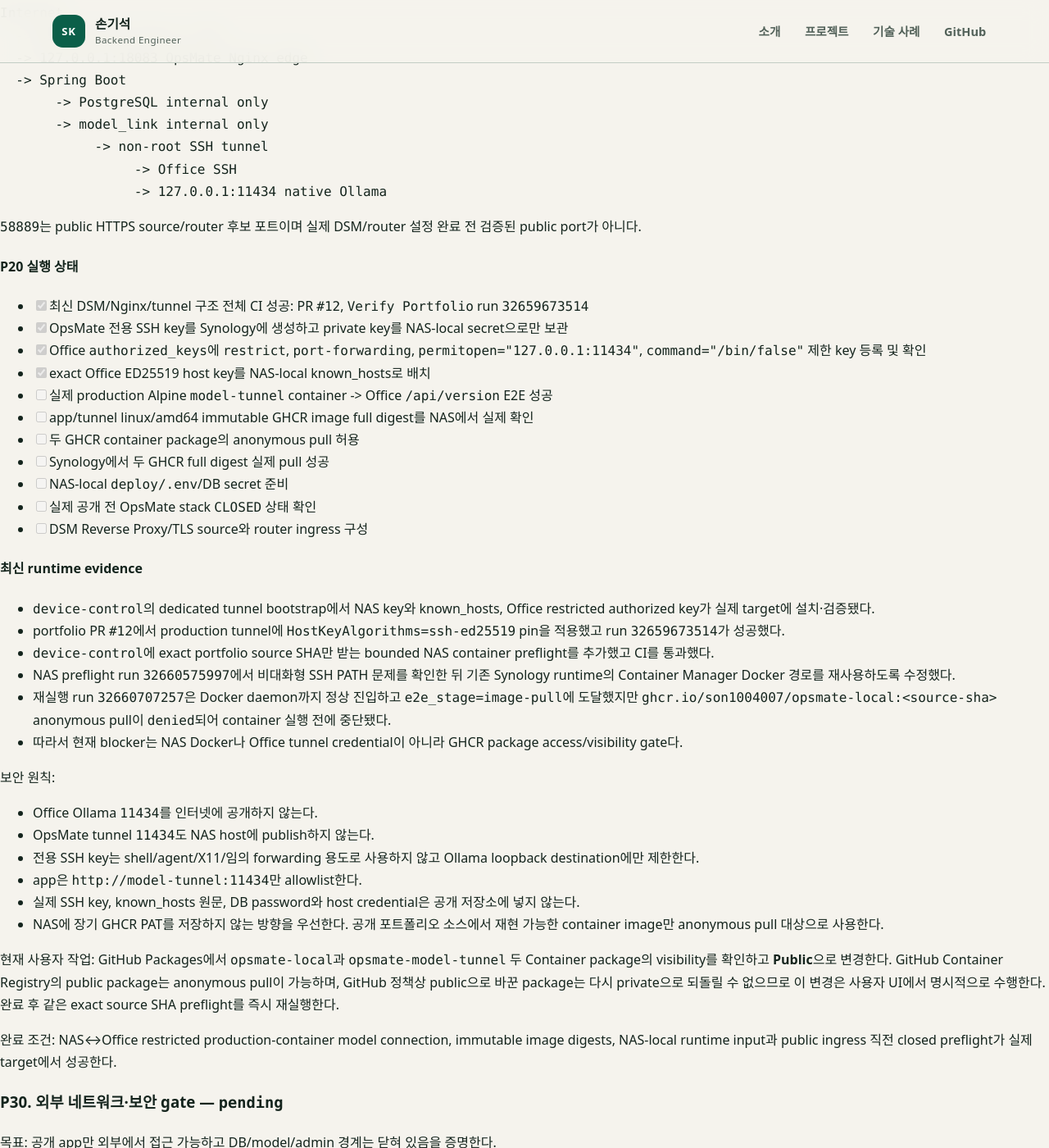
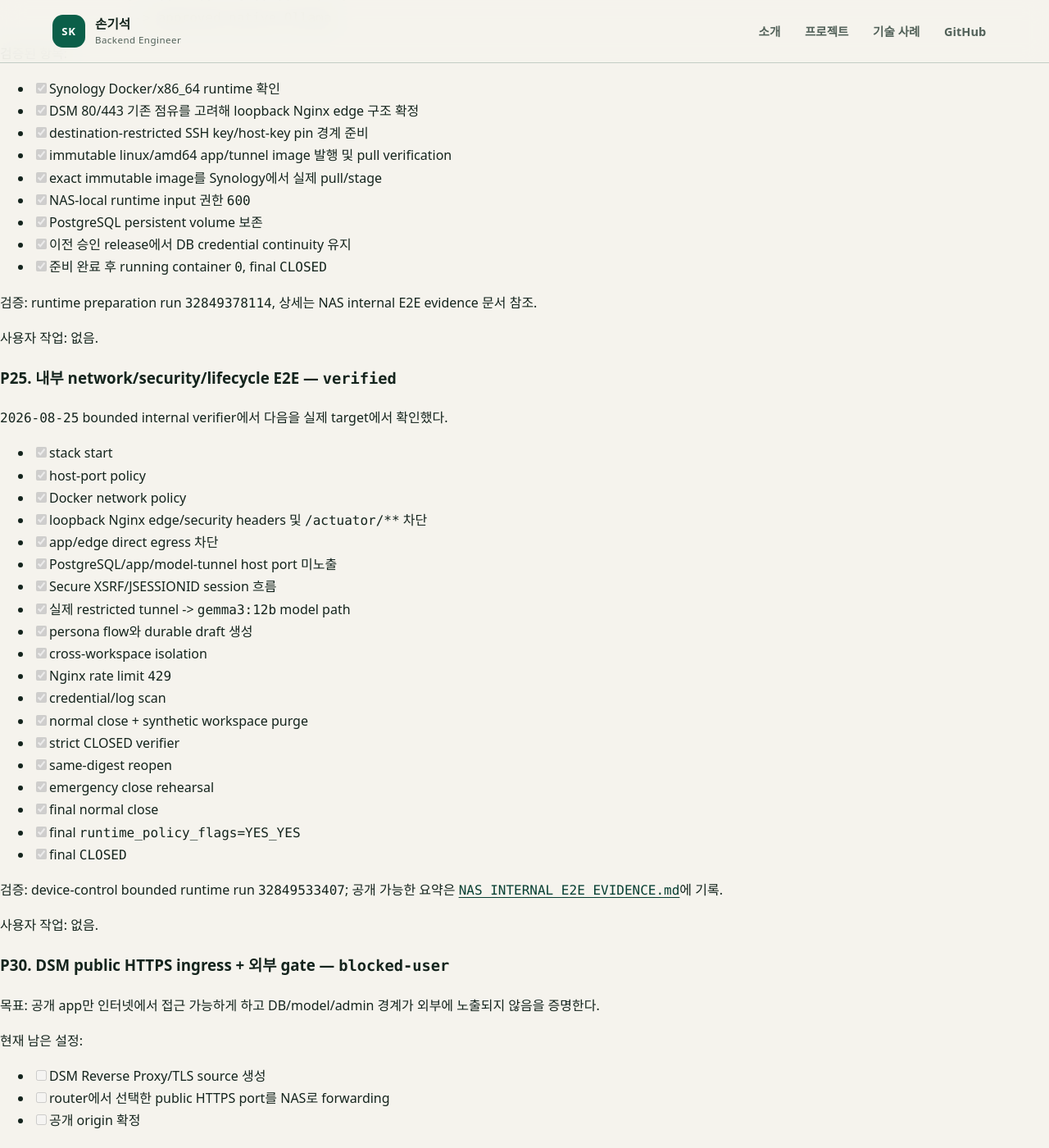
Before and after one commit to son1004007/engineering-career-portfolio, a Jekyll site: the page built from PORTFOLIO_COMPLETION_PLAN.md, in a window 1280 px wide and 1400 px high, scrolled down 1750 px. Shown: the whole window at 82% size. Built offline with Jekyll 4.4.1, drawn with Linux system fonts in a browser that asks for light colours; our own code applies the rules of GitHub Pages for plain Markdown files; some of the changed text lies outside the part shown.

Commit message:
docs: advance OpsMate plan to public ingress gate

````diff
--- a/PORTFOLIO_COMPLETION_PLAN.md
+++ b/PORTFOLIO_COMPLETION_PLAN.md
@@ -1,11 +1,12 @@
 # Portfolio Completion Plan
 
-- 기준일: `2026-08-24`
-- 목적: 현재 공개 포트폴리오와 `OpsMate Local`을 실제 검증 증거에 맞춰 동기화하고 남은 외부 배포·운영 gate를 순서대로 완료한다.
-- 원칙: 문서상 완료가 아니라 최근 commit, test, workflow, bounded runtime E2E를 근거로 상태를 올린다.
+- 기준일: `2026-08-25`
+- 목적: 공개 포트폴리오와 `OpsMate Local`을 실제 검증 증거에 맞춰 동기화하고 남은 **외부 HTTPS ingress** gate를 완료한다.
+- 원칙: 문서상 완료가 아니라 exact source, immutable image digest, CI, bounded runtime E2E를 근거로 상태를 올린다.
 - 전역 기준: `son1004007/ai-agent-workflow-playbook/CONTROL.md`
 - 실행 ledger: [`WORKS.md`](WORKS.md)
 - 장기 backlog: [`TASKS.md`](TASKS.md)
+- 최신 내부 배포 증거: [`02_projects/opsmate-local/docs/NAS_INTERNAL_E2E_EVIDENCE.md`](02_projects/opsmate-local/docs/NAS_INTERNAL_E2E_EVIDENCE.md)
 
 ## 상태
 
@@ -13,54 +14,45 @@
 |---|---|
 | `pending` | 아직 시작하지 않음 |
 | `in-progress` | 현재 수행 중 |
-| `blocked-user` | 계정 승인·물리 기기 확인 등 사용자만 가능한 입력 대기 |
+| `blocked-user` | DSM/router UI처럼 사용자 조작이 필요한 입력 대기 |
 | `blocked-external` | 외부 서비스/네트워크/runtime 조건 대기 |
 | `verified` | 요구된 검증 증거까지 확보 |
 
+## 현재 검증 release
+
+- portfolio source: `f99686981da7efb8802635ae2bde5b0f781433ad`
+- application image: `ghcr.io/son1004007/opsmate-local@sha256:61e267c05bf0ce0ea932ae62a3989194bd2a0065532d0ee4caee8b37c8f9d40b`
+- model-tunnel image: `ghcr.io/son1004007/opsmate-model-tunnel@sha256:7fc133485a8ba60190e55b5eeb2da8b5eb02c1aa7e70e0cc0ce7b723746db1df`
+- model: `gemma3:12b`
+- 기본 runtime 상태: `CLOSED`
+
 ## 실행 순서
 
-### P00. 상태 문서 동기화 — `verified`
+### P00. 상태 문서 동기화 — `in-progress`
 
-- [x] `2026-08-23` 실제 모델 E2E를 공개 상태 문서에 동기화
-- [x] README/AGENTS/evidence/strategy/task 문서 정합성 확인
-
-검증: PR `#10`의 `Verify Portfolio` run `32638023909`에서 public portfolio 정합성 검사와 Jekyll build가 성공했다.
+- [x] `2026-08-23` 실제 모델 E2E 기록
+- [x] `2026-08-25` Synology internal deployment/lifecycle E2E 증거 확보
+- [x] GHCR anonymous-pull blocker가 더 이상 현재 blocker가 아님을 runtime evidence로 확인
+- [ ] 최신 evidence/state 문서 변경의 portfolio CI와 Pages build 확인
 
 사용자 작업: 없음.
 
-### P10. 최신 baseline regression — `verified`
+### P10. 최신 repository regression — `verified`
 
-- [x] OpsMate `clean verify`
-- [x] Spring Security 샘플 `clean verify`
-- [x] 저장소 공개 링크·credential·상태 정합성 검사
-- [x] Jekyll/Pages build 검증
-- [x] container/config 정적 검수
-- [x] Docker non-root image build와 one-shot migration rehearsal
+- [x] OpsMate Maven regression
+- [x] Spring Security 샘플 regression
+- [x] 공개 링크·credential·상태 정합성 검사
+- [x] Jekyll build
+- [x] shell/Compose/Nginx/container/runbook 검증
+- [x] non-root image build 및 migration rehearsal
 
-검증: PR `#10`, `Verify Portfolio` run `32638023909`의 모든 job 성공. P20 tunnel host-key pin 변경은 PR `#12`, run `32659673514`에서 전체 portfolio regression을 다시 통과했다.
+검증: source `f99686981da7efb8802635ae2bde5b0f781433ad`에 대해 `Verify Portfolio` run `32848946968`의 모든 job 성공.
 
 사용자 작업: 없음.
 
-### P20. OpsMate public application 배포 준비 — `blocked-user`
+### P20. OpsMate NAS 배포 준비 — `verified`
 
-목표: 실제 인터넷에서 접근 가능한 애플리케이션 URL을 만들되 DB와 모델 endpoint는 공개하지 않는다.
-
-#### 확정한 runtime/architecture
-
-- [x] app host: 개인 Synology NAS
-- [x] model runtime: 승인된 Office GPU 서버의 native Ollama
-- [x] Office 공개 포트폴리오 추론 사용 승인 확인
-- [x] Office Ollama `0.13.5`, `gemma3:12b`, API reachability 확인
-- [x] Office Docker 미설치 확인; Docker 설치를 전제조건에서 제거
-- [x] Synology Docker `24.0.2`, `x86_64` 확인
-- [x] Synology 80/443은 DSM이 사용 중임을 runtime에서 확인
-- [x] 공개 TLS 구조를 `DSM Reverse Proxy/TLS -> NAS loopback Nginx edge`로 확정
-- [x] app의 직접 egress를 제거하고 `model-tunnel`만 outbound network를 갖도록 Compose 분리
-- [x] PostgreSQL, app, model-tunnel은 host port를 publish하지 않는 구조로 변경
-- [x] 과거 Office Docker model-host/Caddy 자산 제거
-- [x] production `model-tunnel`을 exact Office ED25519 host key algorithm으로 pin하고 최신 CI regression 성공
-
-현재 target 구조:
+목표 구조:
 
 ```text
 Internet
@@ -69,82 +61,100 @@
   -> Spring Boot
        -> PostgreSQL internal only
        -> model_link internal only
-            -> non-root SSH tunnel
-                 -> Office SSH
-                 -> 127.0.0.1:11434 native Ollama
+            -> non-root restricted SSH tunnel
+                 -> approved native Ollama
 ```
 
-`58889`는 public HTTPS source/router 후보 포트이며 실제 DSM/router 설정 완료 전 검증된 public port가 아니다.
+검증된 항목:
 
-#### P20 실행 상태
+- [x] Synology Docker/x86_64 runtime 확인
+- [x] DSM 80/443 기존 점유를 고려해 loopback Nginx edge 구조 확정
+- [x] destination-restricted SSH key/host-key pin 경계 준비
+- [x] immutable linux/amd64 app/tunnel image 발행 및 pull verification
+- [x] exact immutable image를 Synology에서 실제 pull/stage
+- [x] NAS-local runtime input 권한 `600`
+- [x] PostgreSQL persistent volume 보존
+- [x] 이전 승인 release에서 DB credential continuity 유지
+- [x] 준비 완료 후 running container `0`, final `CLOSED`
 
-- [x] 최신 DSM/Nginx/tunnel 구조 전체 CI 성공: PR `#12`, `Verify Portfolio` run `32659673514`
-- [x] OpsMate 전용 SSH key를 Synology에 생성하고 private key를 NAS-local secret으로만 보관
-- [x] Office `authorized_keys`에 `restrict`, `port-forwarding`, `permitopen="127.0.0.1:11434"`, `command="/bin/false"` 제한 key 등록 및 확인
-- [x] exact Office ED25519 host key를 NAS-local known_hosts로 배치
-- [ ] 실제 production Alpine `model-tunnel` container -> Office `/api/version` E2E 성공
-- [ ] app/tunnel linux/amd64 immutable GHCR image full digest를 NAS에서 실제 확인
-- [ ] 두 GHCR container package의 anonymous pull 허용
-- [ ] Synology에서 두 GHCR full digest 실제 pull 성공
-- [ ] NAS-local `deploy/.env`/DB secret 준비
-- [ ] 실제 공개 전 OpsMate stack `CLOSED` 상태 확인
-- [ ] DSM Reverse Proxy/TLS source와 router ingress 구성
+검증: runtime preparation run `32849378114`, 상세는 NAS internal E2E evidence 문서 참조.
 
-#### 최신 runtime evidence
+사용자 작업: 없음.
 
-- `device-control`의 dedicated tunnel bootstrap에서 NAS key와 known_hosts, Office restricted authorized key가 실제 target에 설치·검증됐다.
-- portfolio PR `#12`에서 production tunnel에 `HostKeyAlgorithms=ssh-ed25519` pin을 적용했고 run `32659673514`가 성공했다.
-- `device-control`에 exact portfolio source SHA만 받는 bounded NAS container preflight를 추가했고 CI를 통과했다.
-- NAS preflight run `32660575997`에서 비대화형 SSH PATH 문제를 확인한 뒤 기존 Synology runtime의 Container Manager Docker 경로를 재사용하도록 수정했다.
-- 재실행 run `32660707257`은 Docker daemon까지 정상 진입하고 `e2e_stage=image-pull`에 도달했지만 `ghcr.io/son1004007/opsmate-local:<source-sha>` anonymous pull이 `denied`되어 container 실행 전에 중단됐다.
-- 따라서 현재 blocker는 NAS Docker나 Office tunnel credential이 아니라 GHCR package access/visibility gate다.
+### P25. 내부 network/security/lifecycle E2E — `verified`
 
-보안 원칙:
+`2026-08-25` bounded internal verifier에서 다음을 실제 target에서 확인했다.
 
-- Office Ollama `11434`를 인터넷에 공개하지 않는다.
-- OpsMate tunnel `11434`도 NAS host에 publish하지 않는다.
-- 전용 SSH key는 shell/agent/X11/임의 forwarding 용도로 사용하지 않고 Ollama loopback destination에만 제한한다.
-- app은 `http://model-tunnel:11434`만 allowlist한다.
-- 실제 SSH key, known_hosts 원문, DB password와 host credential은 공개 저장소에 넣지 않는다.
-- NAS에 장기 GHCR PAT를 저장하지 않는 방향을 우선한다. 공개 포트폴리오 소스에서 재현 가능한 container image만 anonymous pull 대상으로 사용한다.
+- [x] stack start
+- [x] host-port policy
+- [x] Docker network policy
+- [x] loopback Nginx edge/security headers 및 `/actuator/**` 차단
+- [x] app/edge direct egress 차단
+- [x] PostgreSQL/app/model-tunnel host port 미노출
+- [x] Secure XSRF/JSESSIONID session 흐름
+- [x] 실제 restricted tunnel -> `gemma3:12b` model path
+- [x] persona flow와 durable draft 생성
+- [x] cross-workspace isolation
+- [x] Nginx rate limit `429`
+- [x] credential/log scan
+- [x] normal close + synthetic workspace purge
+- [x] strict CLOSED verifier
+- [x] same-digest reopen
+- [x] emergency close rehearsal
+- [x] final normal close
+- [x] final `runtime_policy_flags=YES_YES`
+- [x] final `CLOSED`
 
-현재 사용자 작업: GitHub Packages에서 `opsmate-local`과 `opsmate-model-tunnel` 두 Container package의 visibility를 확인하고 **Public**으로 변경한다. GitHub Container Registry의 public package는 anonymous pull이 가능하며, GitHub 정책상 public으로 바꾼 package는 다시 private으로 되돌릴 수 없으므로 이 변경은 사용자 UI에서 명시적으로 수행한다. 완료 후 같은 exact source SHA preflight를 즉시 재실행한다.
+검증: device-control bounded runtime run `32849533407`; 공개 가능한 요약은 [`NAS_INTERNAL_E2E_EVIDENCE.md`](02_projects/opsmate-local/docs/NAS_INTERNAL_E2E_EVIDENCE.md)에 기록.
 
-완료 조건: NAS↔Office restricted production-container model connection, immutable image digests, NAS-local runtime input과 public ingress 직전 closed preflight가 실제 target에서 성공한다.
+사용자 작업: 없음.
 
-### P30. 외부 네트워크·보안 gate — `pending`
+### P30. DSM public HTTPS ingress + 외부 gate — `blocked-user`
 
-목표: 공개 app만 외부에서 접근 가능하고 DB/model/admin 경계는 닫혀 있음을 증명한다.
+목표: 공개 app만 인터넷에서 접근 가능하게 하고 DB/model/admin 경계가 외부에 노출되지 않음을 증명한다.
 
-- [ ] DSM HTTPS 인증서/public origin 확인
-- [ ] 외부 전체 persona smoke
-- [ ] 서로 다른 두 세션 cross-workspace 격리
-- [ ] DB 외부 비노출 확인
-- [ ] model endpoint 외부 비노출 확인
-- [ ] app direct egress 부재/tunnel-only model path runtime 확인
-- [ ] Nginx 익명 요청 rate limit `429` 확인
-- [ ] 공개 로그에 credential/민감 endpoint가 남지 않는지 확인
+현재 남은 설정:
 
-사용자 작업: DSM/router UI나 물리 외부망 확인처럼 연결된 도구로 수행할 수 없는 단계만 요청한다.
+- [ ] DSM Reverse Proxy/TLS source 생성
+- [ ] router에서 선택한 public HTTPS port를 NAS로 forwarding
+- [ ] 공개 origin 확정
 
-완료 조건: 외부에서 app은 정상 사용 가능하고 내부 의존성은 노출되지 않으며 rate/egress 통제가 검증된다.
+현재 설계 후보:
 
-### P40. close/reopen lifecycle rehearsal — `pending`
+```text
+public HTTPS: <Synology DDNS hostname>:58889
+DSM reverse proxy destination: http://127.0.0.1:18083
+```
 
-목표: 공개 데모를 안전하게 닫고 동일 artifact로 다시 열 수 있음을 실제로 검증한다.
+`58889`는 설정 전까지 검증된 공개 포트가 아니다. DSM source의 인증서는 실제 DDNS hostname과 일치해야 한다.
 
-- [ ] normal close: edge -> app -> model-tunnel -> synthetic purge -> DB
-- [ ] environment-independent emergency close
-- [ ] closed verifier: Compose state + loopback/public live marker 부재
-- [ ] same app/tunnel image digest reopen
-- [ ] public smoke 재검증
-- [ ] 최종 상태를 `CLOSED`로 유지
+사용자 설정 후 자동으로 수행할 검증:
 
-Office native Ollama 자체는 공유 runtime이므로 OpsMate lifecycle이 임의 종료하지 않는다. OpsMate 모델 접근 경계는 restricted SSH tunnel 수명주기로 통제한다.
+- [ ] exact reviewed release OPEN
+- [ ] Internet/LTE 외부 HTTPS smoke
+- [ ] root/live marker와 security headers
+- [ ] 실제 모델 기반 전체 persona flow
+- [ ] 외부 두 세션 cross-workspace 격리
+- [ ] PostgreSQL 외부 비노출
+- [ ] model/Ollama 외부 비노출
+- [ ] public `/api/**`/`/actuator/**` 경계
+- [ ] public rate limit `429`
+- [ ] 공개 로그 credential/민감정보 scan
 
-사용자 작업: 없음. 단, target이 사람 승인을 강제하는 보안 정책을 사용하면 그 승인만 요청한다.
+완료 조건: 외부에서 app만 정상 사용 가능하고 내부 의존성은 노출되지 않으며 rate/session/egress 경계가 검증된다.
 
-완료 조건: 닫기·비상 종료·동일 digest 재개가 실제 target에서 성공하고 최종적으로 닫힌 상태가 확인된다.
+### P40. public close/reopen lifecycle — `pending`
+
+내부 lifecycle은 P25에서 이미 `verified`다. 여기서는 public origin까지 포함한 마지막 확인만 수행한다.
+
+- [ ] public OPEN smoke
+- [ ] normal close 후 public live marker 부재
+- [ ] same digest reopen 후 public smoke
+- [ ] emergency close 후 public live marker 부재
+- [ ] 마지막 normal close/purge
+- [ ] 최종 `CLOSED`
+
+사용자 작업: 없음. 단, DSM/router가 별도 사람 승인을 강제하는 경우 그 승인만 요청한다.
 
 ### P50. 두 번째 Java/Spring 사례 공개 — `pending`
 
@@ -152,35 +162,28 @@
 - [ ] authorized evidence에서 본인 기여·공개 경계 재확인
 - [ ] 합성 도메인으로 독립 구현
 - [ ] 정상·실패·경계 테스트
-- [ ] 공개 문서와 코드 검수
-- [ ] Pages 게시
+- [ ] 공개 문서·코드 검수 및 Pages 게시
 
-사용자 작업: 회사 내부 사실 중 저장소/기존 authorized evidence로 확정할 수 없는 항목이 실제로 필요한 경우에만 사실 확인을 요청한다.
+사용자 작업: 기존 authorized evidence로 확정할 수 없는 내부 사실이 반드시 필요한 경우에만 요청한다.
 
 ### P60. 포트폴리오 유지관리 — `pending`
 
-- [ ] Pages 링크와 배포 상태 정기 확인
-- [ ] 물리 모바일 화면 최종 검수
+- [ ] Pages 링크/배포 상태 정기 확인
+- [ ] 물리 모바일 최종 UX 검수
 - [ ] 회사 GitHub evidence 월말 갱신
-- [ ] 완료·미검증 badge와 테스트 수 동기화
+- [ ] 완료·미검증 badge와 테스트/증거 동기화
 
 ## 현재 사용자에게 필요한 작업
 
-현재 즉시 필요한 사용자 작업은 **GitHub Container Registry package 2개의 visibility를 Public으로 변경하는 것**이다.
+내부 배포와 lifecycle gate는 모두 통과했다. **현재 사용자 작업은 DSM Reverse Proxy/TLS와 router public ingress 설정뿐이다.**
 
-대상:
-
-- `opsmate-local`
-- `opsmate-model-tunnel`
-
-이 단계가 완료되면 ChatGPT/device-control이 동일 source SHA로 anonymous pull, RepoDigest 추출, production tunnel container E2E를 다시 수행한다. 이후 DSM Reverse Proxy/router 설정이 실제 blocker가 될 때까지 NAS runtime 준비는 자동화 경로로 계속 진행한다.
+설정이 완료되면 ChatGPT/device-control이 exact reviewed release를 열고 외부 smoke, DB/model 비노출, rate/session 경계, public close/reopen을 이어서 검증한다.
 
 ## 완료 판정
 
-전체 포트폴리오를 단순히 `완료`라고 부르지 않고 다음을 분리한다.
-
 1. GitHub Pages 포트폴리오: `published`
-2. OpsMate 코드/컴포넌트: `implemented` + 최신 CI regression 성공
-3. 실제 모델 adapter E2E: `verified` 범위 명시
-4. public application/network/lifecycle: 해당 gate 완료 전까지 `pending`/`tested-component`
-5. 회사 업무 사례: 원본 검토와 독립 공개 샘플 검증 상태를 분리
+2. OpsMate 코드/CI: `implemented` + latest regression `verified`
+3. 실제 모델 adapter E2E: `verified`
+4. NAS internal deployment/network/security/lifecycle boundary: `verified`
+5. public Internet application: P30/P40 완료 전까지 별도 `pending`
+6. 회사 업무 사례: 원본 검토와 독립 공개 샘플 상태를 분리
````
